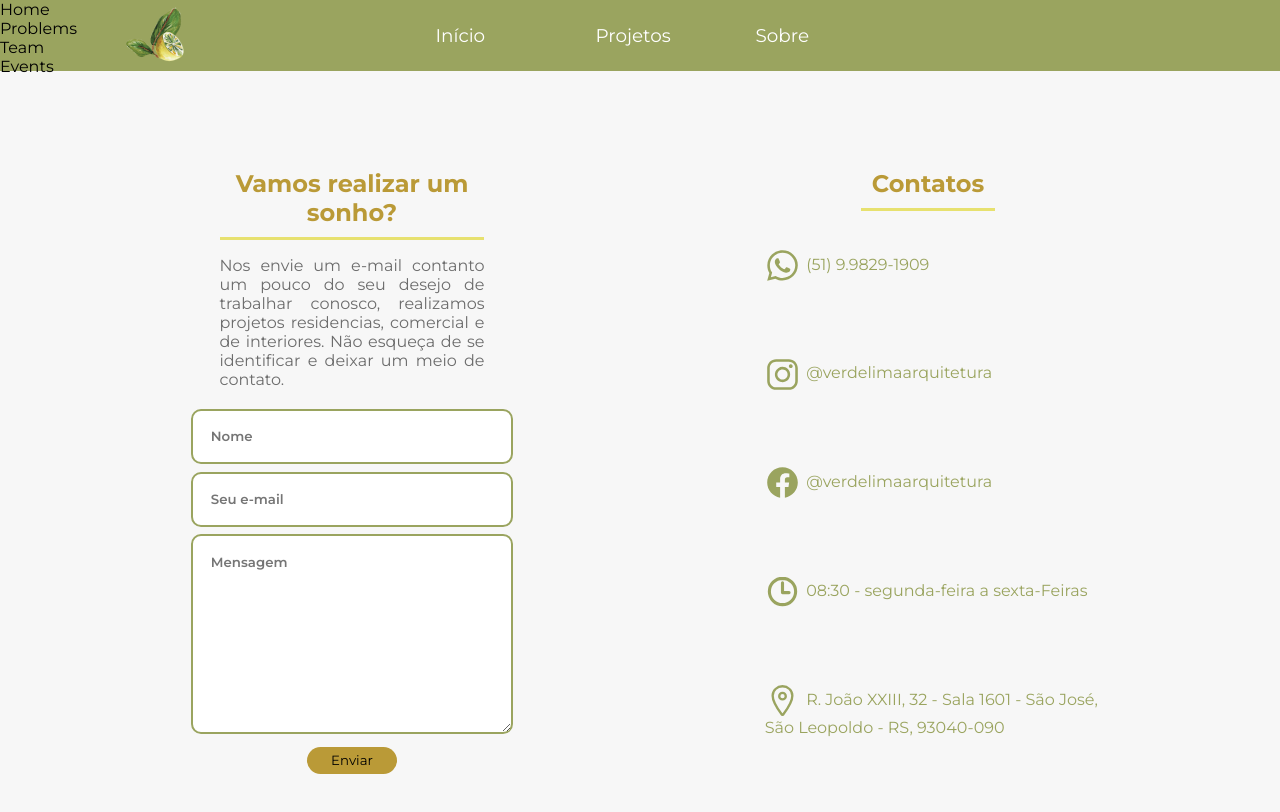
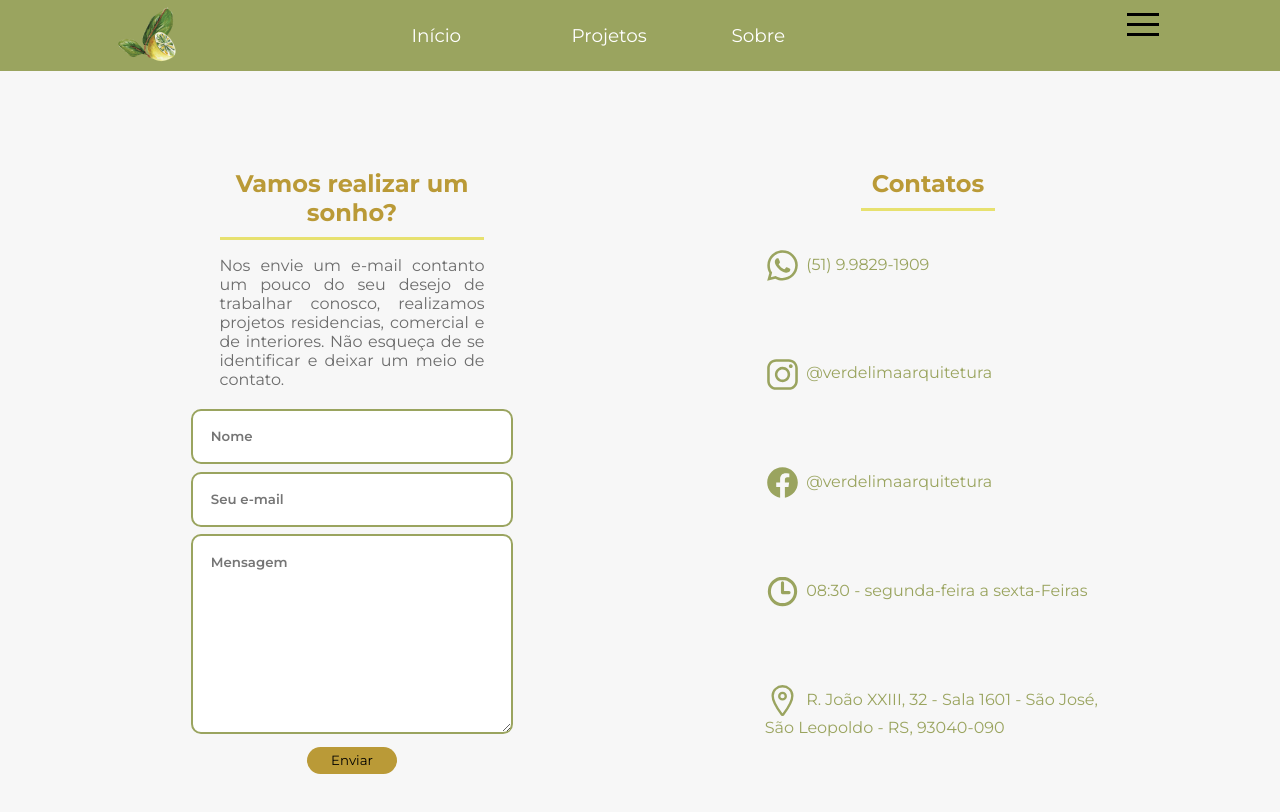
Before and after one commit to LeonardoFronza/VerdeLimaArquitetura, a Next.js app: page /contatos in a window 1280 px wide. Shown: the top 812 px of the page. Built offline with nearby package versions, Linux system fonts and the light colour scheme.

Commit message:
Melhoria de navBar

```diff
--- a/src/Components/NavBar/NavBar.module.scss
+++ b/src/Components/NavBar/NavBar.module.scss
@@ -32,87 +32,10 @@
   }
 }
 
-.hamburguer {
-  display: none;
-  cursor: pointer;
-}
-
-.activeHamburguer {
-  width: "30px";
-  height: "3px";
-  border-radius: "5px";
-  transform: translateX(-50px);
-  transition: all 0.3s ease-in-out;
-}
-
-.sidenav {
-  position: fixed;
-  width: 100%;
-  height: "100vh";
-  transform: "translateX(100%)";
-  transition: "all 0.5s ease-in-out";
-}
-
-.activeSidenav {
-  position: "fixed";
-  width: "100%";
-  height: "100vh";
-  transform: "translateX(50%)";
-  transition: "all 0.5s ease-in-out";
-}
-
-.ul {
-  list-style: "none";
-  & li {
-    padding: "20px 0";
-  };
-}
-
-.a {
-  margin: "20px 0";
-  color: "white";
-}
-
-.bar {
-  display: block;
-  width: 28px;
-  height: 3px;
-  border-radius: 2px;
-  margin: 5px auto;
-  background-color: #fff;
-  transition: all 0.3s ease-in-out;
-}
 
 @media screen and (max-width: 730px) {
-  .hamburguer {
-    display: block;
-  }
-
-  .hamburguer.active .bar:nth-child(1) {
-    transform: translateY(8px rotate(45deg));
-  }
-
-  .hamburguer.active .bar:nth-child(2) {
-    opacity: 0;
-  }
-
-  .hamburguer.active .bar:nth-child(3) {
-    transform: translateY(-8px rotate(-45deg));
-  }
 
   .nav {
-    position: fixed;
-    left: -100%;
-    top: 70px;
-    gap: 0;
-    background-color: #9aa45f;
-    text-align: center;
-    flex-direction: column;
-    width: 100%;
-    transition: 0.3s;
-
-    .a.active {
-      left: 0;
-    }
+   display: none;
   }
 }
--- a/src/Components/NavBar/index.tsx
+++ b/src/Components/NavBar/index.tsx
@@ -7,18 +7,17 @@ import { useState } from "react";
 export function NavBar() {
   const LOGO_NAVBAR = "/logos/logo-navBar.png";
 
-  const [active, setActive] = useState(false);
+  const [isOpen, setOpen] = useState(false);
 
   const data = [
-    { name: "Home", Link: "/" },
-    { name: "Problems", Link: "/problems" },
+    { name: "Início", href: "/" },
     {
-      name: "Team",
-      Link: "/team",
+      name: "Projetos",
+      href: "/projetos",
     },
     {
-      name: "Events",
-      Link: "/events",
+      name: "Sobre",
+      href: "/sobre",
     },
   ];
   return (
@@ -27,45 +26,22 @@ export function NavBar() {
         <div className={styles.logo}>
           <Image src={LOGO_NAVBAR} width={71} height={71} alt="" />
         </div>
+
         <nav className={styles.nav}>
           <ul>
-            <li>
-              <Link href={"/"} className={styles.a}>
-                {" "}
-                Início
-              </Link>
-            </li>
-            <li>
-              <Link href={"/projetos"} className={styles.a}>
-                Projetos
-              </Link>
-            </li>
-            <li>
-              <Link href={"/"} className={styles.a}>
-                {" "}
-                Sobre
-              </Link>
-            </li>
+            {data.map((item, i) => (
+              <li key={i}>
+                <Link href={item.href} className={styles.a}>
+                  {item.name}
+                </Link>
+              </li>
+            ))}
           </ul>
         </nav>
 
-        {/* <Hamburger toggled={isOpen} toggle={setOpen}/> */}
-        <div onClick={() => setActive(!active)}>
-          <div className={active ? styles.hamburguer : styles.activeHamburguer}/>
+        <div className={isOpen ? styles.hamburger : styles.activeHamburguer}>
+          <Hamburger toggled={isOpen} toggle={setOpen} />
         </div>
-
-        <div className={active ? styles.activeSidenav : styles.sidenav}>
-        <ul className={styles.ul}>
-          {data.map((item, i) => (
-            <li key={i}>
-              <a href="#" className={styles.a}>
-                {item.name}
-              </a>
-            </li>
-          ))}
-        </ul>
-      </div>
-
       </div>
     </>
   );
```
